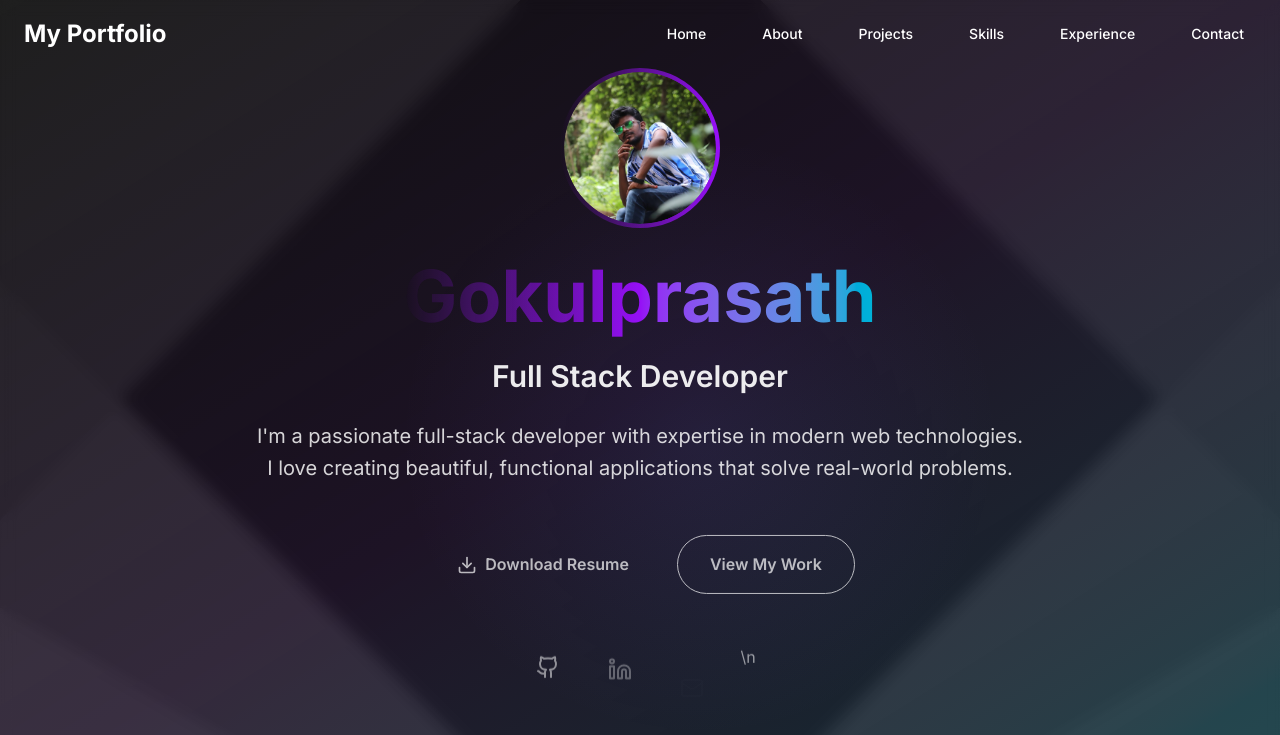
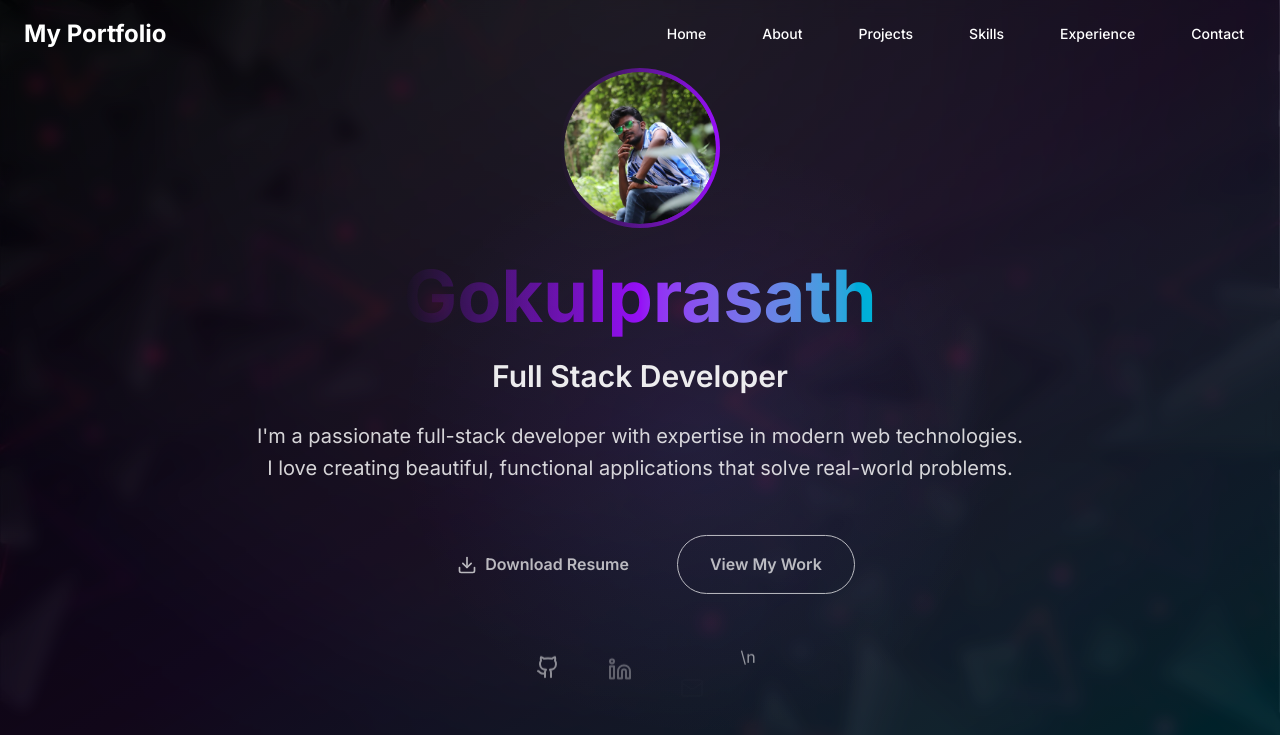
Before and after one commit to gokulprasath-k20/portfolio, a Next.js app: page / in a window 1280 px wide. Shown: the top 735 px of the page. Built offline with nearby package versions, Linux system fonts and the light colour scheme.

Commit message:
Update background to use Pinterest image and enhance overlay for better text readability

```diff
--- a/src/app/globals.css
+++ b/src/app/globals.css
@@ -39,17 +39,7 @@
 }
 
 body {
-  background: #0f0f0f !important;
-  background-image:
-    linear-gradient(135deg, rgba(40,40,40,0.9) 25%, transparent 25%),
-    linear-gradient(-135deg, rgba(40,40,40,0.9) 25%, transparent 25%),
-    linear-gradient(45deg, rgba(60,60,60,0.7) 25%, transparent 25%),
-    linear-gradient(-45deg, rgba(60,60,60,0.7) 25%, transparent 25%),
-    linear-gradient(30deg, rgba(80,80,80,0.5) 12.5%, transparent 12.5%),
-    linear-gradient(-30deg, rgba(80,80,80,0.5) 12.5%, transparent 12.5%) !important;
-  background-size: 120px 120px, 120px 120px, 60px 60px, 60px 60px, 30px 30px, 30px 30px !important;
-  background-position: 0 0, 0 60px, 0 0, 30px 30px, 0 0, 15px 15px !important;
-  background-attachment: fixed !important;
+  background: #0f0f0f url('/background-image.jpg') center/cover fixed no-repeat !important;
   color: rgb(243, 242, 242);
   font-family: 'Inter', -apple-system, BlinkMacSystemFont, 'Segoe UI', 'Roboto', 'Oxygen', 'Ubuntu', 'Cantarell', 'Fira Sans', 'Droid Sans', 'Helvetica Neue', sans-serif;
   line-height: 1.6;
--- a/src/components/BackgroundWrapper.tsx
+++ b/src/components/BackgroundWrapper.tsx
@@ -18,8 +18,7 @@ export function BackgroundWrapper({
       {/* Dark Overlay for better text readability */}
       {overlay && (
         <div
-          className="fixed inset-0 -z-10 bg-background/20 backdrop-blur-sm"
-          style={{ backgroundColor: `rgba(var(--background-rgb, 0 0 0) / ${overlayOpacity * 0.3})` }}
+          className="fixed inset-0 -z-10 bg-black/60 backdrop-blur-sm"
         />
       )}
 
```
Also changed, not shown: public/background-image.jpg (added).
